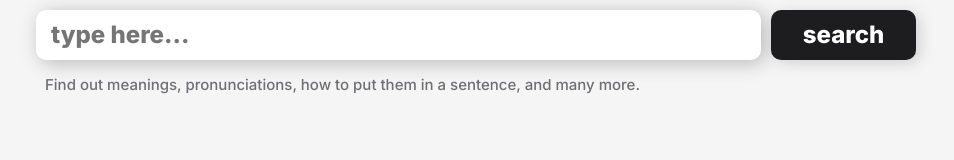
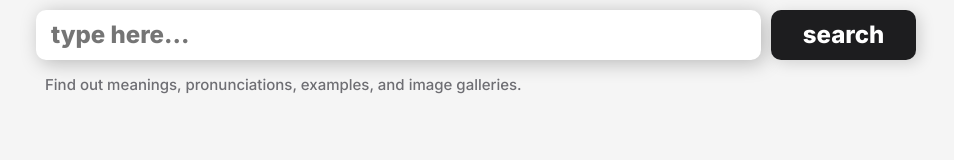
Before and after one commit to EvaSuper0115/dictionary-project, a React (Create React App) app: page / in a window 1280 px wide. Shown: the part 195-355 px from the top of the page, without its empty margins (164-1118 px from the left). Built offline with nearby package versions, Linux system fonts and the light colour scheme.

Commit message:
updated the guide sentence

```diff
--- a/src/SearchForm.js
+++ b/src/SearchForm.js
@@ -51,8 +51,7 @@ export default function SearchForm() {
         <h2 className="guide-question">What word do you want to look up ? </h2>
         {form}
         <h2 className="guide-question small">
-          Find out meanings, pronunciations, how to put them in a sentence, and
-          many more.
+          Find out meanings, pronunciations, examples, and image galleries.
         </h2>
       </div>
     );
```
